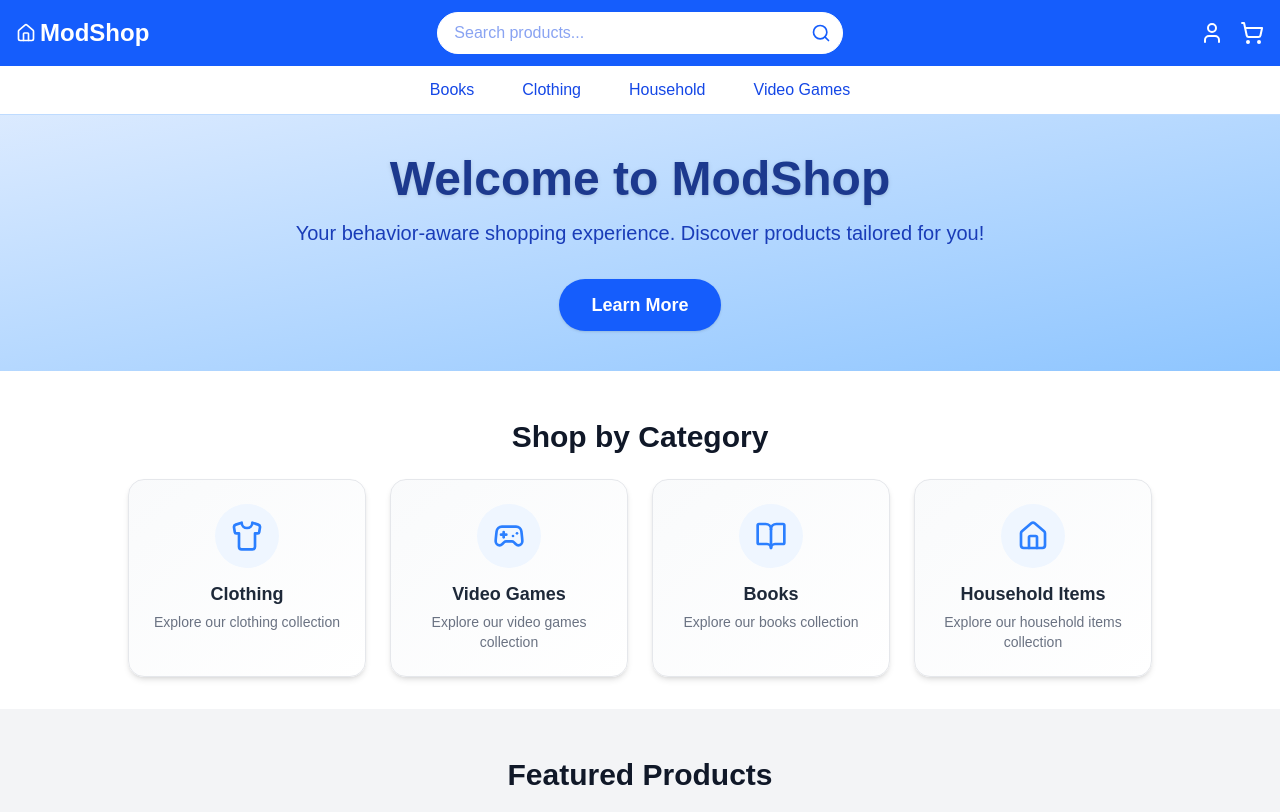
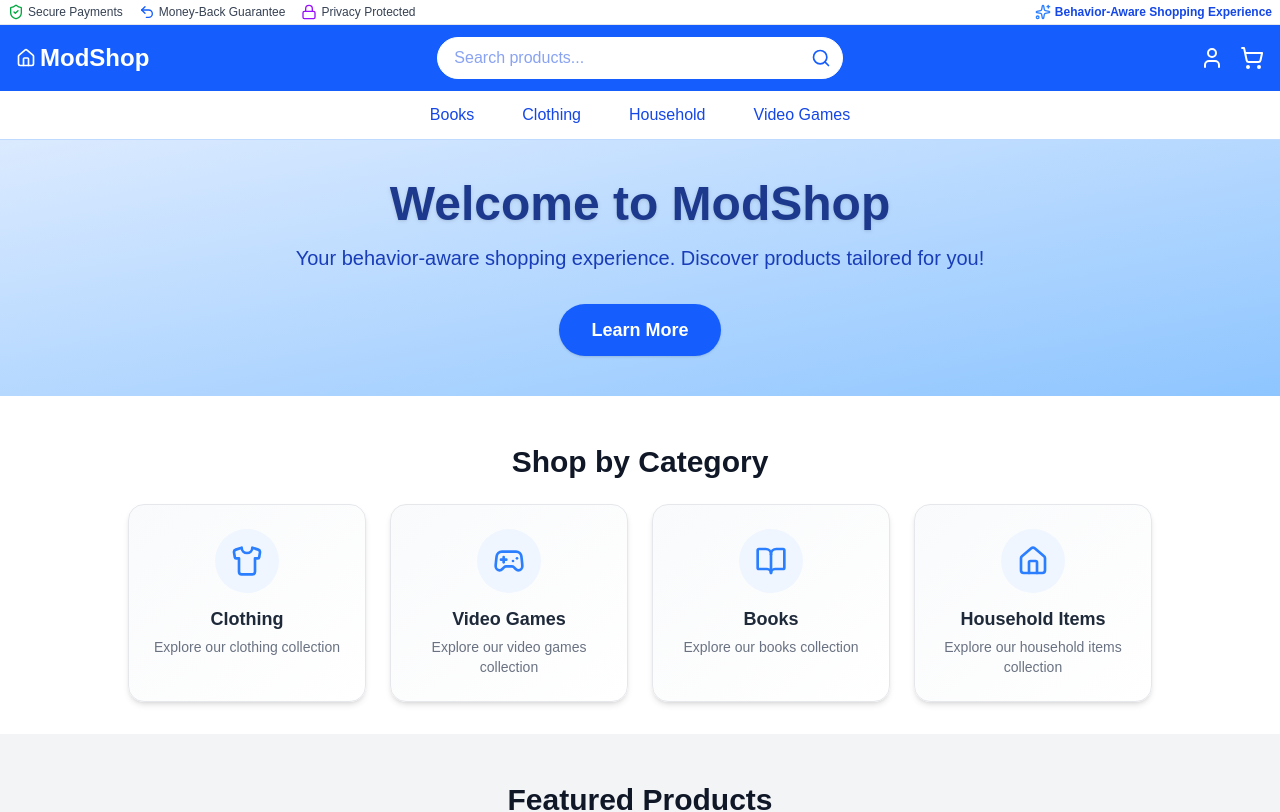
Before and after one commit to alemoraru/modshop, a Next.js app: page / in a window 1280 px wide. Shown: the top 812 px of the page. Built offline with nearby package versions, Linux system fonts and the light colour scheme; a web font is replaced by a local one.

Commit message:
Add mini-top header for navbar

```diff
--- a/src/components/Navbar.tsx
+++ b/src/components/Navbar.tsx
@@ -1,7 +1,20 @@
 "use client";
 
 import Link from "next/link";
-import {ShoppingCart, User, Home, Search, BookOpen, Shirt, HomeIcon, Gamepad2} from "lucide-react";
+import {
+    ShoppingCart,
+    User,
+    Home,
+    Search,
+    BookOpen,
+    Shirt,
+    HomeIcon,
+    Gamepad2,
+    ShieldCheck,
+    Undo2,
+    Lock,
+    Sparkles
+} from "lucide-react";
 import {useCart} from "@/context/CartContext";
 import {useRouter} from "next/navigation";
 import React, {useState, useEffect} from "react";
@@ -38,6 +51,33 @@ export default function Navbar() {
 
     return (
         <>
+            {/* Security guarantees bar (desktop only) */}
+            <div
+                className="w-full bg-white border-b border-gray-200 py-1 px-2 flex items-center justify-between text-xs text-gray-700 font-medium select-none hidden md:flex">
+                {/* Left: Security Guarantees */}
+                <div className="flex items-center gap-4">
+                    <span className="flex items-center gap-1">
+                        <ShieldCheck className="w-4 h-4 text-green-600"/>
+                        Secure Payments
+                    </span>
+                    <span className="flex items-center gap-1">
+                        <Undo2 className="w-4 h-4 text-blue-600"/>
+                        Money-Back Guarantee
+                    </span>
+                    <span className="flex items-center gap-1">
+                        <Lock className="w-4 h-4 text-purple-600"/>
+                        Privacy Protected
+                    </span>
+                </div>
+                {/* Center: Empty for spacing */}
+                <div></div>
+                {/* Right: Shopping-aware highlight */}
+                <div className="flex items-center gap-1 text-blue-700 font-semibold">
+                    <Sparkles className="w-4 h-4 text-blue-500"/>
+                    Behavior-Aware Shopping Experience
+                </div>
+            </div>
+
             <nav
                 className="w-full bg-blue-600 shadow-md px-4 py-3 flex items-center justify-between flex-nowrap gap-2 z-0">
                 {/* Left: Hamburger + Logo */}
```
